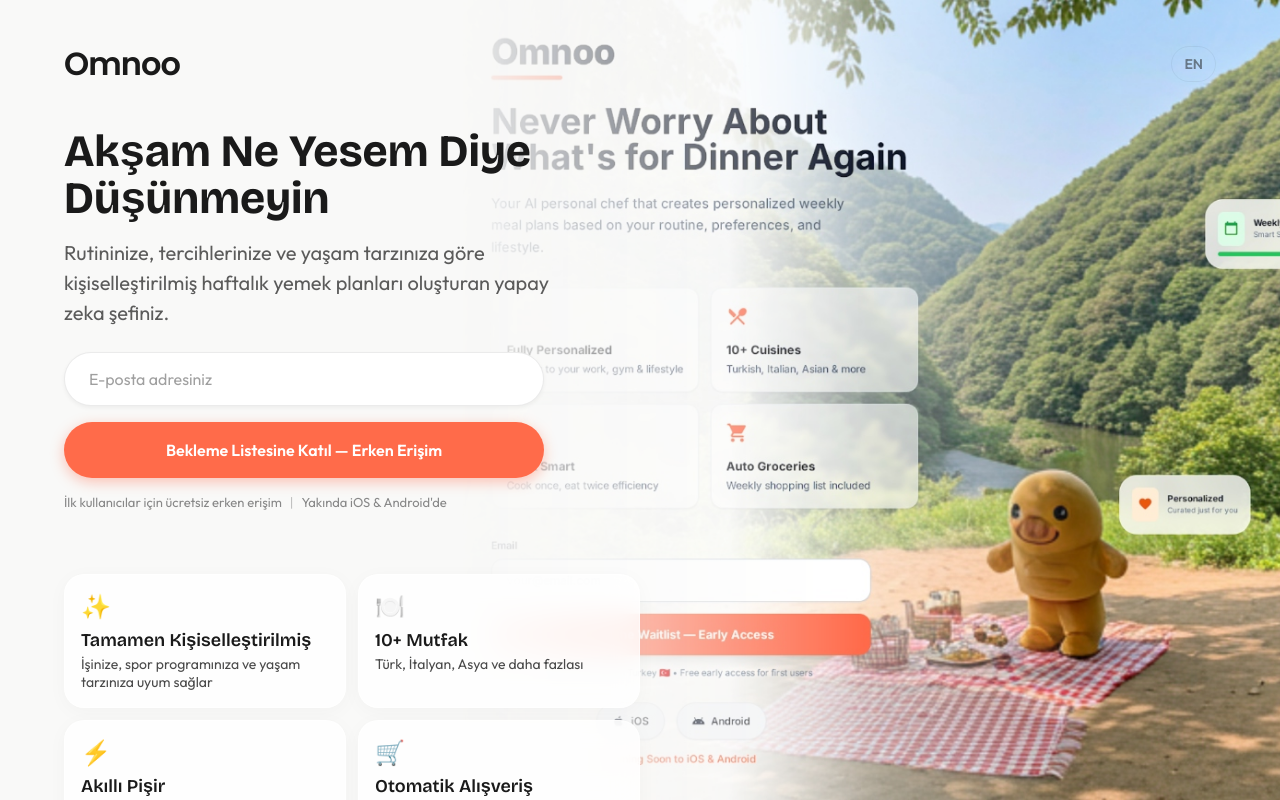
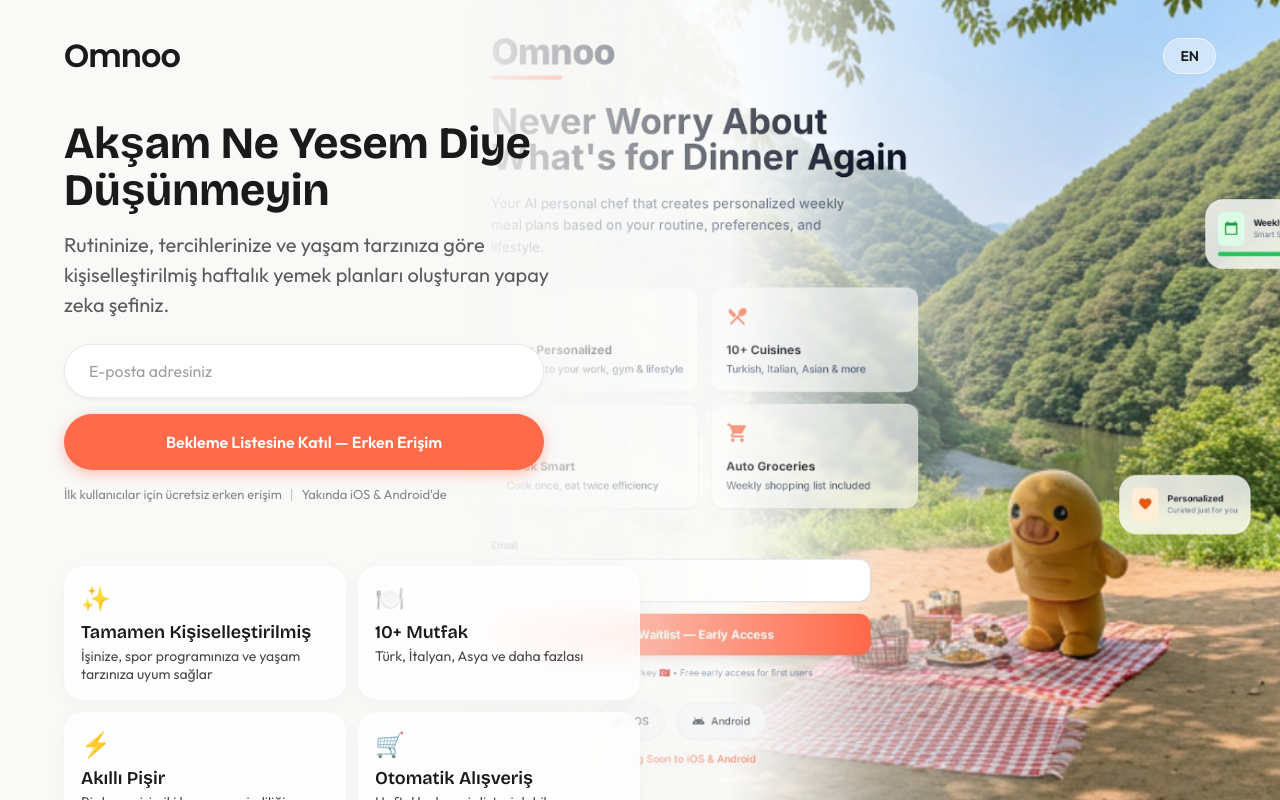
Before and after one commit to togay-aytemiz/omnoo-landing, a Next.js app: page / in a window 1280 px wide. Built offline with nearby package versions, Linux system fonts and the light colour scheme.

Commit message:
Reduce header top spacing and add glassy effect to lang switch

```diff
--- a/src/components/LandingPage.module.css
+++ b/src/components/LandingPage.module.css
@@ -145,7 +145,7 @@
 
     .contentWrapper {
         height: 100vh;
-        padding: var(--spacing-lg) var(--spacing-3xl);
+        padding: var(--spacing-md) var(--spacing-3xl);
         /* Reduce vertical padding */
         justify-content: flex-start;
         /* Start from top */
--- a/src/components/layout/Header.module.css
+++ b/src/components/layout/Header.module.css
@@ -24,14 +24,20 @@
     font-weight: 600;
     font-size: 14px;
     color: var(--color-text-primary);
-    opacity: 0.5;
-    transition: opacity 0.2s;
-    padding: var(--spacing-xs) var(--spacing-sm);
-    border: 1px solid rgba(0, 0, 0, 0.1);
+    /* Glassy Effect */
+    background: rgba(255, 255, 255, 0.4);
+    backdrop-filter: blur(8px);
+    -webkit-backdrop-filter: blur(8px);
+    border: 1px solid rgba(255, 255, 255, 0.6);
+    box-shadow: 0 2px 4px rgba(0, 0, 0, 0.02);
+
+    transition: all 0.2s ease;
+    padding: var(--spacing-xs) var(--spacing-md);
     border-radius: var(--radius-full);
 }
 
 .langSwitch:hover {
-    opacity: 1;
-    background-color: white;
+    background: rgba(255, 255, 255, 0.7);
+    transform: translateY(-1px);
+    box-shadow: 0 4px 8px rgba(0, 0, 0, 0.05);
 }
```
